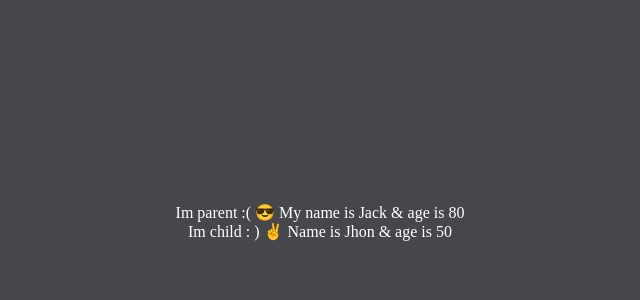
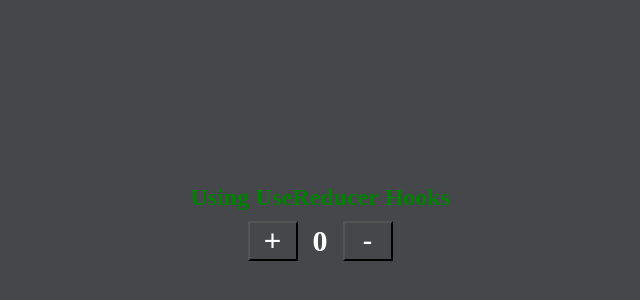
Before and after one commit to Rajan-7/JsLibrary, a React (Create React App) app: page / in a window 1280 px wide. Shown: the part 178-478 px from the top of the page, without its empty margins (320-960 px from the left). Built offline with nearby package versions, Linux system fonts and the light colour scheme; some icons are missing; a web font is replaced by a local one.

Commit message:
useReducer folder created/completed in components

```diff
--- a/src/App.js
+++ b/src/App.js
@@ -10,10 +10,12 @@
 // import UseStateRealUse from "./components/useState/UseStateRealUse";
 // import UseEffect1 from "./components/useEffect/useEffect1";
 // import FinderEffect from "./components/useEffect/FinderEffect";
-import Parent from "./components/UseContext/Parent";
+// import Parent from "./components/UseContext/Parent";
+import UseReducer1 from "./components/useReducer/useReducer1";
+
 
 function App() {
-  return <Parent />;
+  return <UseReducer1 />;
 }
 
 export default App;
--- /dev/null
+++ b/src/components/useReducer/reducer.js
@@ -0,0 +1,14 @@
+const reducer = (state, action) => {
+  switch (action.type) {
+    case "INC":
+      return state + 1;
+    case "DEC":
+      let num = 0;
+      state >= 1 ? (num = state - 1) : (num = 0);
+      return num;
+    default:
+      return state;
+  }
+};
+
+export default reducer
--- /dev/null
+++ b/src/components/useReducer/useReducer1.js
@@ -0,0 +1,70 @@
+import React, { useReducer } from "react";
+import styled from "styled-components";
+import reducer from "./reducer";
+
+const iniValue = 0;
+
+const UseReducer1 = () => {
+  const [count, dispatch] = useReducer(reducer, iniValue);
+
+  return (
+    <>
+      <Wrapper className="wr">
+        <div className="container">
+          <div className="title">
+            <h2>Using UseReducer Hooks</h2>
+          </div>
+          <div className="values">
+            <button className="btn" onClick={() => dispatch({ type: "INC" })}>
+              +
+            </button>
+            <h3>{count}</h3>
+            <button className="btn" onClick={() => dispatch({ type: "DEC" })}>
+              -
+            </button>
+          </div>
+        </div>
+      </Wrapper>
+    </>
+  );
+};
+
+const Wrapper = styled.section`
+  .wr {
+    background-color: #000;
+  }
+
+  .container {
+    margin: 0;
+    padding: 0;
+    box-sizing: border-box;
+    height: 100vh;
+    display: flex;
+    flex-direction: column;
+    justify-content: center;
+    align-items: center;
+  }
+  .values {
+    margin-top: 10px;
+    display: flex;
+    justify-content: center;
+    align-items: center;
+    gap: 15px;
+  }
+  .btn {
+    cursor: pointer;
+    height: 40px;
+    width: 50px;
+    font-size: 30px;
+    color: white;
+  }
+  h3 {
+    font-size: 30px;
+    color: #fff;
+  }
+  .title {
+    color: green;
+  }
+`;
+
+export default UseReducer1;
```
